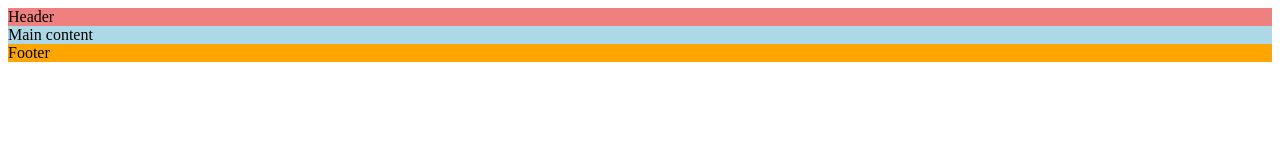
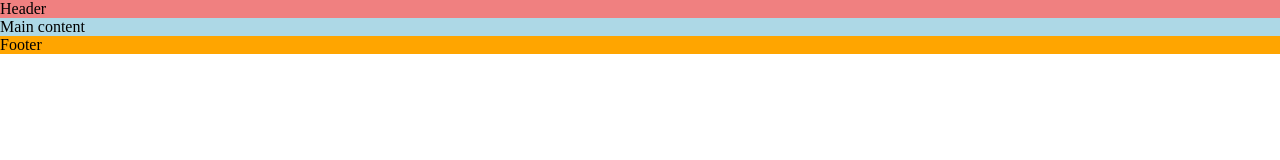
Before and after one commit to PraisesG/love-running, a plain HTML site: page index.html in a window 1280 px wide. Drawn offline with Linux system fonts and the light colour scheme.

Commit message:
Style changes, added astricks wildcard selector

```diff
--- a/assets/css/style.css
+++ b/assets/css/style.css
@@ -1,3 +1,9 @@
+/* Astrick wildcard selector to override default styles added by the browser */
+* {
+    padding: 0;
+    margin: 0;
+    box-sizing: border-box;
+}
 /* Styles for header, main, and footer */
 header {
     background-color: lightcoral;
```
